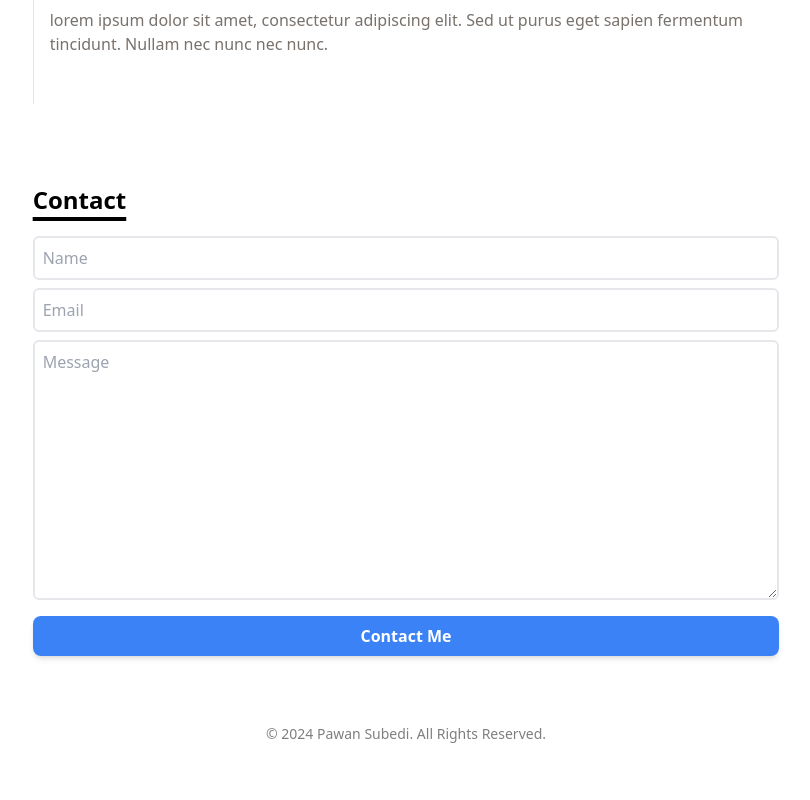
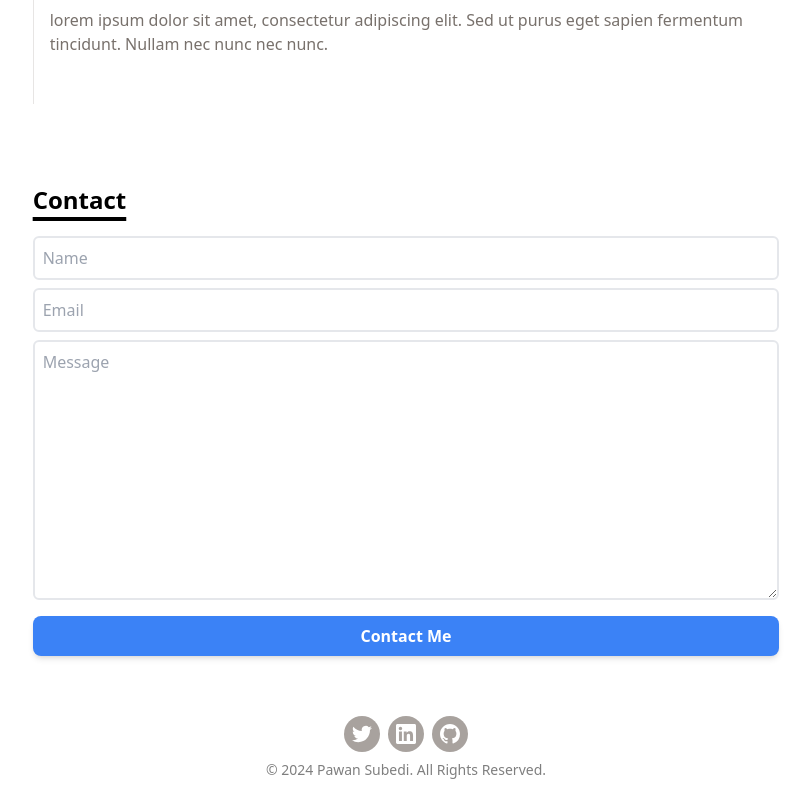
Before and after one commit to Pawansubedi90558/minimal-portfolio, a React (Vite) app: page / in a window 1280 px wide. Shown: the part 1124-1924 px from the top of the page, without its empty margins (234-1044 px from the left). Before the commit the page ends 1888 px from the top, so only its background shows below. Built offline with nearby package versions, Linux system fonts and the light colour scheme.

Commit message:
socials added and bio rewrote

```diff
--- a/src/components/Footer.jsx
+++ b/src/components/Footer.jsx
@@ -3,6 +3,60 @@ import React from "react";
 function Footer(){
     return (
         <div className="py-5 text-center">
+            <div className="container max-w-screen-lg mx-auto">
+					<div>
+						<div className="flex flex-wrap justify-center gap-2">
+							<a
+								href="https://twitter.com/thepawansubedi"
+								className="bg-stone-400 p-2 font-semibold text-white inline-flex items-center space-x-2 rounded-full">
+								<svg
+									className="w-5 h-5 fill-current"
+									role="img"
+									xmlns="http://www.w3.org/2000/svg"
+									viewBox="0 0 24 24"
+								>
+									<path d="M23.953 4.57a10 10 0 01-2.825.775 4.958 4.958 0 002.163-2.723c-.951.555-2.005.959-3.127 1.184a4.92 4.92 0 00-8.384 4.482C7.69 8.095 4.067 6.13 1.64 3.162a4.822 4.822 0 00-.666 2.475c0 1.71.87 3.213 2.188 4.096a4.904 4.904 0 01-2.228-.616v.06a4.923 4.923 0 003.946 4.827 4.996 4.996 0 01-2.212.085 4.936 4.936 0 004.604 3.417 9.867 9.867 0 01-6.102 2.105c-.39 0-.779-.023-1.17-.067a13.995 13.995 0 007.557 2.209c9.053 0 13.998-7.496 13.998-13.985 0-.21 0-.42-.015-.63A9.935 9.935 0 0024 4.59z" />
+								</svg>
+							</a>
+							<a
+								href="https://linkedin.com/in"
+								className="bg-stone-400 p-2 font-semibold text-white inline-flex items-center space-x-2 rounded-full">
+								<svg
+								className="w-5 h-5 fill-current"
+								role="img"
+								viewBox="0 0 256 256"
+								xmlns="http://www.w3.org/2000/svg"
+								>
+								<g>
+									<path d="M218.123122,218.127392 L180.191928,218.127392 L180.191928,158.724263 C180.191928,144.559023 179.939053,126.323993 160.463756,126.323993 C140.707926,126.323993 137.685284,141.757585 137.685284,157.692986 L137.685284,218.123441 L99.7540894,218.123441 L99.7540894,95.9665207 L136.168036,95.9665207 L136.168036,112.660562 L136.677736,112.660562 C144.102746,99.9650027 157.908637,92.3824528 172.605689,92.9280076 C211.050535,92.9280076 218.138927,118.216023 218.138927,151.114151 L218.123122,218.127392 Z M56.9550587,79.2685282 C44.7981969,79.2707099 34.9413443,69.4171797 34.9391618,57.260052 C34.93698,45.1029244 44.7902948,35.2458562 56.9471566,35.2436736 C69.1040185,35.2414916 78.9608713,45.0950217 78.963054,57.2521493 C78.9641017,63.090208 76.6459976,68.6895714 72.5186979,72.8184433 C68.3913982,76.9473153 62.7929898,79.26748 56.9550587,79.2685282 M75.9206558,218.127392 L37.94995,218.127392 L37.94995,95.9665207 L75.9206558,95.9665207 L75.9206558,218.127392 Z M237.033403,0.0182577091 L18.8895249,0.0182577091 C8.57959469,-0.0980923971 0.124827038,8.16056231 -0.001,18.4706066 L-0.001,237.524091 C0.120519052,247.839103 8.57460631,256.105934 18.8895249,255.9977 L237.033403,255.9977 C247.368728,256.125818 255.855922,247.859464 255.999,237.524091 L255.999,18.4548016 C255.851624,8.12438979 247.363742,-0.133792868 237.033403,0.000790807055" />
+								</g>
+								</svg>
+							</a>
+							<a
+								href="https://github.com/Pawansubedi90558"
+								className="bg-stone-400 p-2 font-semibold text-white inline-flex items-center space-x-2 rounded-full">
+								<svg
+								xmlns="http://www.w3.org/2000/svg"
+								xmlnsXlink="http://www.w3.org/1999/xlink"
+								aria-hidden="true"
+								role="img"
+								className="w-5"
+								preserveAspectRatio="xMidYMid meet"
+								viewBox="0 0 24 24"
+								>
+								<g fill="none">
+									<path
+										fillRule="evenodd"
+										clipRule="evenodd"
+										d="M12 0C5.37 0 0 5.37 0 12c0 5.31 3.435 9.795 8.205 11.385c.6.105.825-.255.825-.57c0-.285-.015-1.23-.015-2.235c-3.015.555-3.795-.735-4.035-1.41c-.135-.345-.72-1.41-1.23-1.695c-.42-.225-1.02-.78-.015-.795c.945-.015 1.62.87 1.845 1.23c1.08 1.815 2.805 1.305 3.495.99c.105-.78.42-1.305.765-1.605c-2.67-.3-5.46-1.335-5.46-5.925c0-1.305.465-2.385 1.23-3.225c-.12-.3-.54-1.53.12-3.18c0 0 1.005-.315 3.3 1.23c.96-.27 1.98-.405 3-.405s2.04.135 3 .405c2.295-1.56 3.3-1.23 3.3-1.23c.66 1.65.24 2.88.12 3.18c.765.84 1.23 1.905 1.23 3.225c0 4.605-2.805 5.625-5.475 5.925c.435.375.81 1.095.81 2.22c0 1.605-.015 2.895-.015 3.3c0 .315.225.69.825.57A12.02 12.02 0 0 0 24 12c0-6.63-5.37-12-12-12z"
+										fill="currentColor"
+									/>
+								</g>
+								</svg>
+							</a>
+						</div>
+					</div>
+                </div>
             <p className="text-sm mt-2 opacity-50">
                 &copy; {new Date().getFullYear()} Pawan Subedi. All Rights Reserved.
             </p>
--- a/src/components/Intro.jsx
+++ b/src/components/Intro.jsx
@@ -5,7 +5,7 @@ function Intro(){
         <div className="flex items-center justify-center flex-col text-center pt-20 pb-6">
             <h1 className="text-4xl md:text-7xl mb-1 md:mb-3 font-bold">Pawan Subedi</h1>
             <p className="text-base md:text-xl mb-3 font-medium">Web and Application developer</p>
-            <p className="text-sm max-w-xl mb-6 font-bold">I am a full stack web developer based on Nepal currently pursuing B.Sc.CSIT degree on TU, IOST, mostly interested on developing projects which facilitate me and users make life at ease than before.<br />My other interests include philosophy(kinda comprehensive), quantum physics and strange people and places.I write my blogs over <a
+            <p className="text-sm max-w-xl mb-6 font-bold">I am a full stack web developer based on Nepal currently pursuing B.Sc.CSIT degree on TU, IOST, mostly interested on developing projects which facilitate me and users make life at ease than before.<br />My other interests include studying philosophy, quantum physics and strange people and places.I write my blogs over <a
              href="https://www.blogger.com/blog/posts/8841954045602804882?hl=en&tab=jj"
             target="_blank"
             className="text-cyan-600 hover:underline underline-offset-2 decoration-2 decoration-red-600"
```
